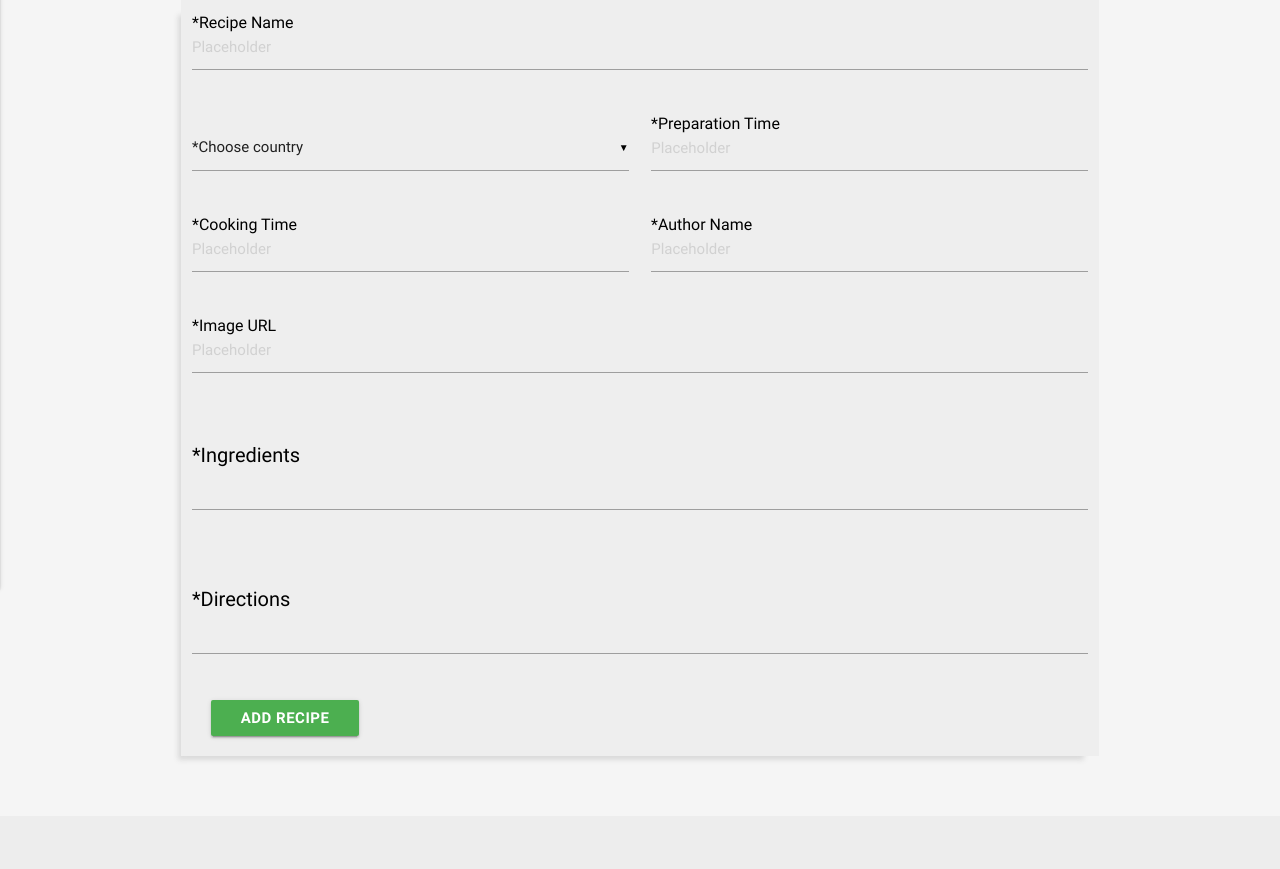
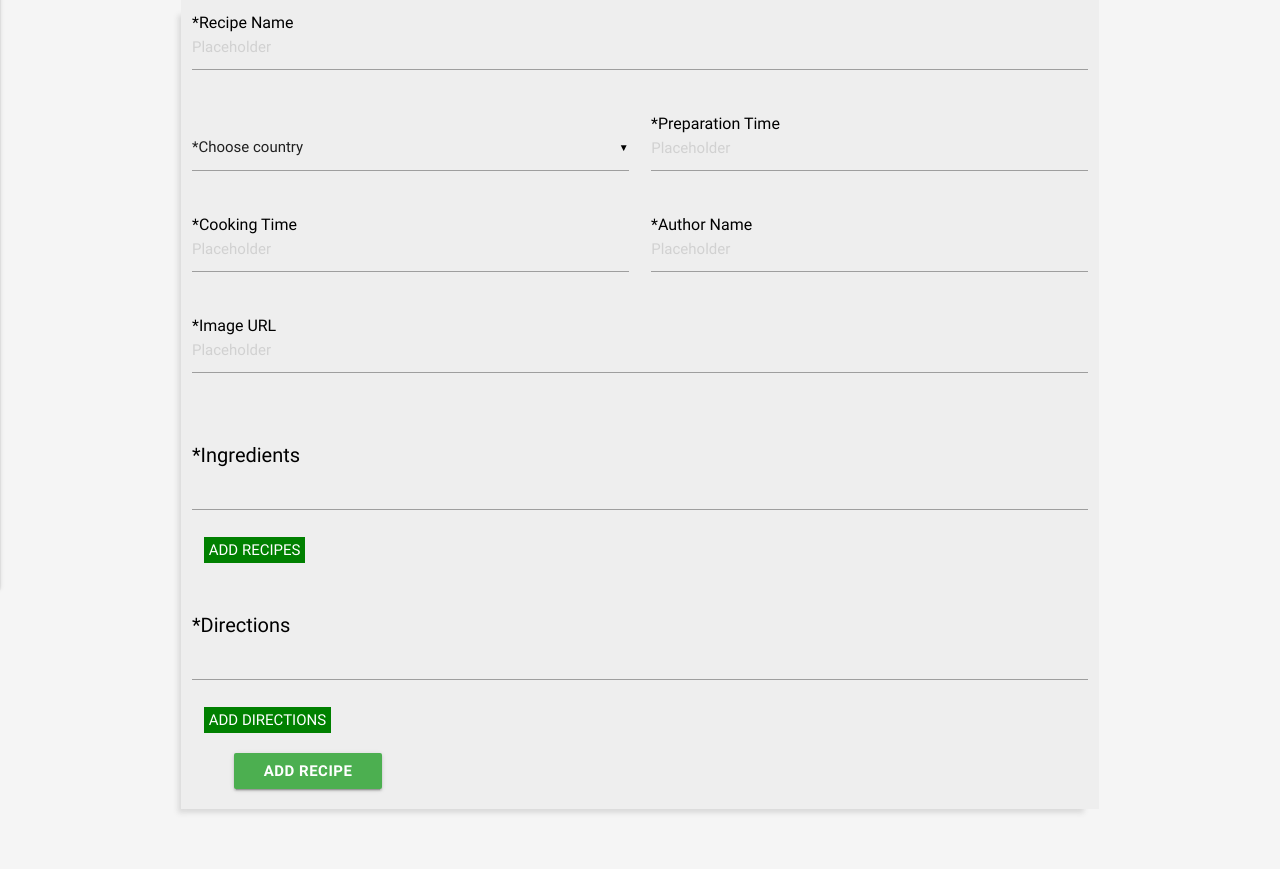
Before and after one commit to marcel-balint/easy-recipes, a Flask app: template templates/add_recipe.html in a window 1280 px wide. Shown: the part 272-1141 px from the top of the page. Before the commit the page ends 1030 px from the top, so only its background shows below. Run offline with Flask 2, Linux system fonts and the light colour scheme; the template is opened without the code that fills it, so the values that code supplies are empty; some libraries are stand-ins or nearby versions.

Commit message:
Created functionality to add/remove input fields and styled two buttons

```diff
--- a/static/css/style.css
+++ b/static/css/style.css
@@ -298,6 +298,39 @@ h5 {
     text-transform: capitalize;
 }
 
+.remove-field {
+    text-transform: uppercase;
+    border: 0;
+    background-color: red;
+    color: #fff;
+    top: 49px;
+    position: absolute;
+    padding: 2px 5px 2px 5px;
+    right: 11px;
+}
+
+.remove-field:hover {
+    color: #b30000;
+    background-color: #fff;
+    border: 1px solid #000;
+}
+button {
+    margin-left: 23px;
+    border: 0;
+    background-color: green;
+    color: #fff;
+    text-transform: uppercase;
+    padding: 2px 5px 2px 5px
+}
+
+button:hover {
+    color: #006400;
+    background-color: #fff;
+    border: 1px solid #000;
+}
+
+
+
 @media (max-width:1200px) and (min-width:993px) {
     .container .row {
         margin-left: -85px;
--- a/static/js/main.js
+++ b/static/js/main.js
@@ -1,6 +1,24 @@
-
 $(document).ready(function() {
     $('.collapsible').collapsible();
     $('select').material_select();
     $('.button-collapse').sideNav();
 });
+
+	$(document).ready(function() {
+    var wrapper = $("#ingredients");
+    var add_button = $("#add");
+
+    var x = 1;
+
+   $(add_button).click(function(){ // on click add new textarea field
+            $(wrapper).append('<div class="input-field col s12 m12 l12" id="ingredients">' +
+                    '<textarea id="icon_prefix2" class="materialize-textarea" id="ingredients" name="ingredients" required></textarea><a href="#" class="remove-field">Remove</a></div>');
+            x++;
+    });
+
+    $(wrapper).on("click",".remove-field", function(e){ //on click remove textarea field
+       e.preventDefault();
+		$(this).parent('div').remove();
+		x--;
+    });
+});
--- a/templates/add_recipe.html
+++ b/templates/add_recipe.html
@@ -40,16 +40,18 @@
                 </div>
             </div>
             <div class="row">
-                <div class="input-field col s12 m12 l12">
+                <div class="input-field col s12 m12 l12" id="ingredients">
                     <textarea id="icon_prefix2" class="materialize-textarea" id="ingredients" name="ingredients" required></textarea>
                     <label for="first_name">*Ingredients</label>
                 </div>
+                <button id="add">Add Recipes</button>
             </div>
             <div class="row">
                 <div class="input-field col s12 m12 l12">
                     <textarea id="icon_prefix2" class="materialize-textarea" id="directions" name="directions" required></textarea>
                     <label for="first_name">*Directions</label>
                 </div>
+                <button id="add">Add Directions</button>
             </div>
             <div class="row">
                 <button class="btn waves-effect waves-light" type="submit" name="action">Add Recipe
```
